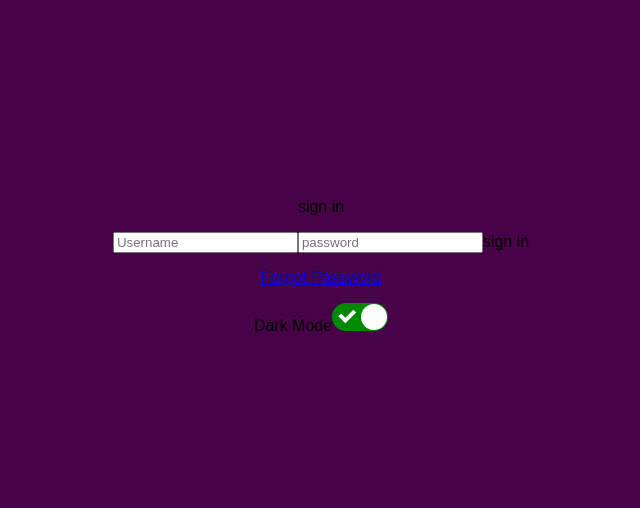
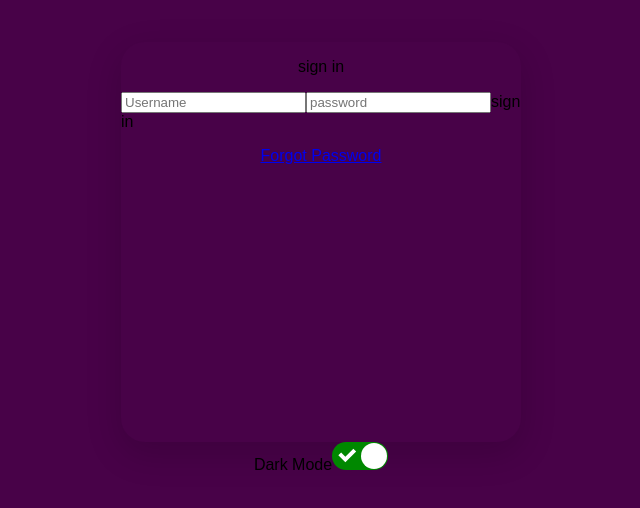
Before and after one commit to Apjuve/darkmode, a React (Create React App) app in the folder darkmode/: page / in a window 1280 px wide. Shown: the part 142-650 px from the top of the page, without its empty margins (319-959 px from the left). Built offline with nearby package versions, Linux system fonts and the light colour scheme.

Commit message:
created boxshadow

```diff
--- a/darkmode/src/App.css
+++ b/darkmode/src/App.css
@@ -15,3 +15,15 @@ background-color: lightskyblue;
 #dark {
   background-color: rgb(72, 2, 72);
 }
+
+body {
+  margin: 0;
+  padding: 0;
+}
+
+body .main {
+  width: 400px;
+  height: 400px;
+  border-radius: 1.5em;
+  box-shadow: 0px 11px 35px 2px rgba(0, 0, 0, 0.14);
+}
```
